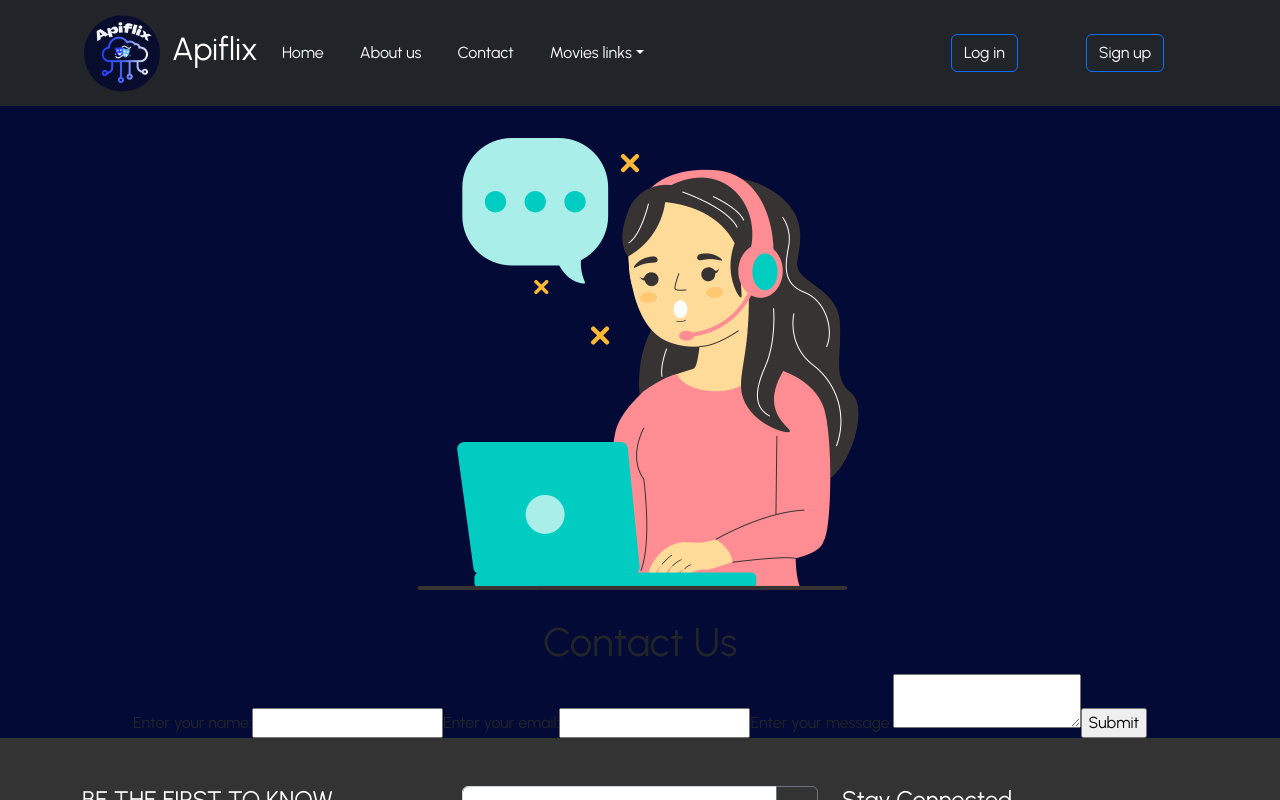
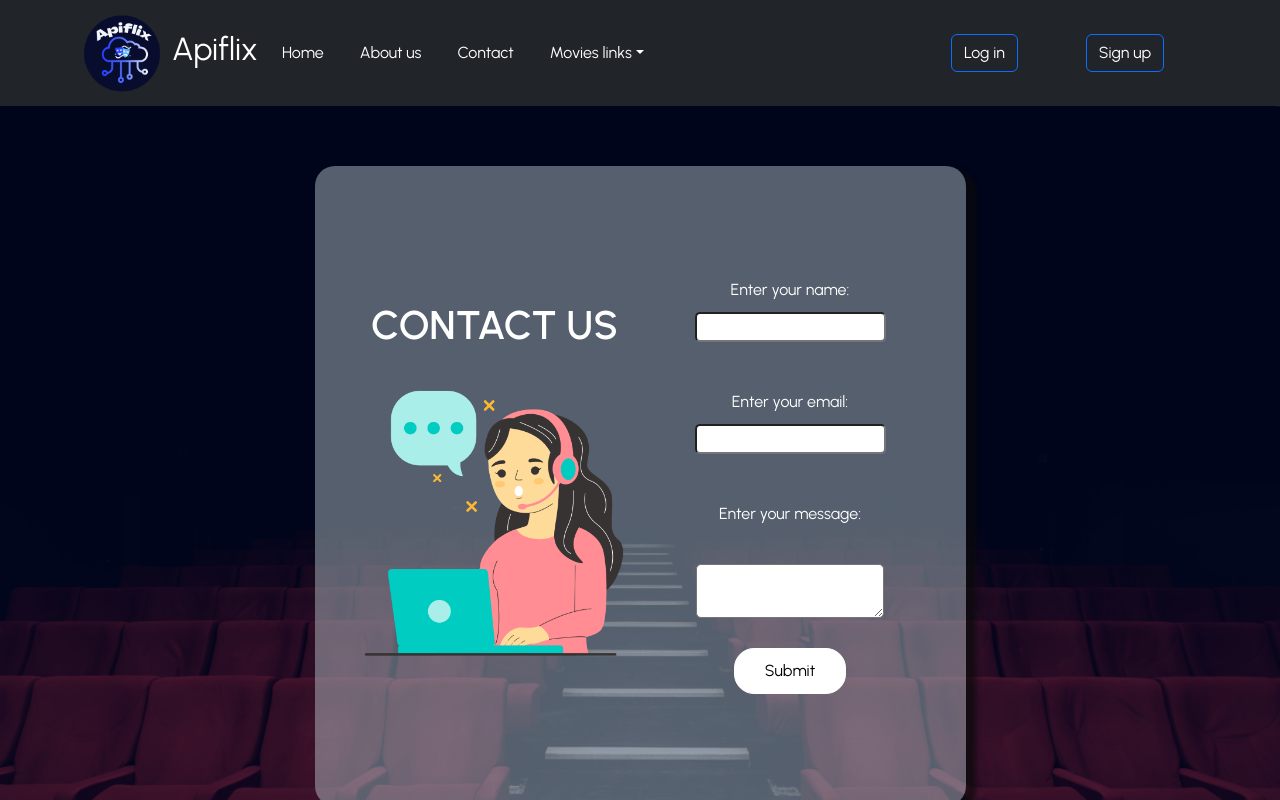
Before and after one commit to SK-tec/Movieapp_G3, a React (Create React App) app: page /contact in a window 1280 px wide. Shown: the top 800 px of the page. Built offline with nearby package versions, Linux system fonts and the light colour scheme; some icons are missing; a web font is replaced by a local one.

Commit message:
contact form final result with styling

```diff
--- a/src/App.css
+++ b/src/App.css
@@ -3,7 +3,6 @@
   font-family: "Urbanist", sans-serif;
   background-color: rgb(3, 10, 54);
   font-family: "Urbanist", sans-serif;
-
 }
 
 /* Navbar*/
@@ -179,7 +178,7 @@
 }
 
 /*hero section end here */
-.movie-grid img{
+.movie-grid img {
   width: 100%;
   height: 18vw;
   padding: 5px;
@@ -189,3 +188,102 @@
   background-color: rgb(167, 98, 98);
   color: white;
 }
+
+.contact-form-container {
+  position: relative;
+  display: flex;
+  align-items: center;
+  justify-content: center;
+  flex-direction: column;
+}
+
+.contact-form-container::before {
+  content: "";
+  background-image: url("images/kino.jpg");
+  background-size: cover;
+  position: absolute;
+  top: 0px;
+  right: 0px;
+  bottom: 0px;
+  left: 0px;
+  opacity: 0.5;
+}
+
+.contact-form-card {
+  display: flex;
+  align-items: center;
+  justify-content: space-evenly;
+  background-color: #cbdfe269;
+  background-size: cover;
+  position: relative;
+  width: fit-content;
+  padding: 30px;
+  margin: 60px;
+  border-radius: 20px;
+  box-shadow: 10px 5px 5px rgb(10 10 10 / 68%);
+  height: 80vh;
+}
+.contact-form-h1 {
+  color: #fff;
+  text-transform: uppercase;
+  font-size: 500;
+  font-weight: bold;
+}
+.contact-form-img {
+  width: 300px;
+}
+.left {
+  display: flex;
+  flex-direction: column;
+  align-items: center;
+  gap: 15px;
+}
+.right {
+  display: flex;
+  align-items: center;
+  flex-direction: column;
+  justify-content: center;
+}
+.form-body {
+  display: flex;
+  align-items: center;
+  flex-direction: column;
+  justify-content: center;
+  gap: 20px;
+  margin: 20px;
+  padding: 20px;
+}
+.form-label {
+  display: flex;
+  align-items: center;
+  flex-direction: column;
+  justify-content: center;
+  gap: 10px;
+  padding: 10px;
+  margin-bottom: 10px;
+  color: #fff;
+}
+.form-input {
+  border-radius: 5px;
+}
+.form-input:focus {
+  width: 250px;
+}
+.form-body input[type="submit"] {
+  border: 0;
+  background: #ffffff;
+  display: block;
+  margin: 10px auto;
+  text-align: center;
+  border: 1px solid #fff;
+  padding: 10px 30px;
+  /* outline: none; */
+  color: #000000;
+  border-radius: 20px;
+  transition: 0.2s;
+  cursor: pointer;
+}
+.form-body input[type="submit"]:hover {
+  background: #2f58cd;
+  color: #fff;
+}
--- a/src/components/Contact.js
+++ b/src/components/Contact.js
@@ -26,36 +26,39 @@ const Contact = () => {
       <div className="contact-form-container">
         <div className="contact-form-card">
           <div className="left">
-            <img src={Image}></img>
+            <h1 className="contact-form-h1">Contact Us</h1>
+            <img src={Image} className="contact-form-img"></img>
           </div>
           <div className="right">
-            <h1 className="contact-form-intro">Contact Us</h1>
-            <form onSubmit={handleSubmit}>
-              <label>
+            <form onSubmit={handleSubmit} className="form-body">
+              <label className="form-label">
                 Enter your name:
                 <input
+                  className="form-input"
                   type="text"
                   name="username"
                   value={inputs.username || ""}
                   onChange={handleChange}
                 />
               </label>
-              <label>
+              <label className="form-label">
                 Enter your email:
                 <input
+                  className="form-input"
                   type="email"
                   name="email"
                   value={inputs.email || ""}
                   onChange={handleChange}
                 />
               </label>
-              Enter your message:
+              <label className="form-label">Enter your message:</label>
               <textarea
+                className="form-input"
                 name="message"
                 value={textarea}
                 onChange={handleChangeText}
               />
-              <input type="submit" />
+              <input className="button-input" type="submit" />
             </form>
             <div className="social-icons">
               <i className="fi fi-brands-facebook" id="facebook-icon"></i>
```
Also changed, not shown: src/images/kino.jpg (added).
